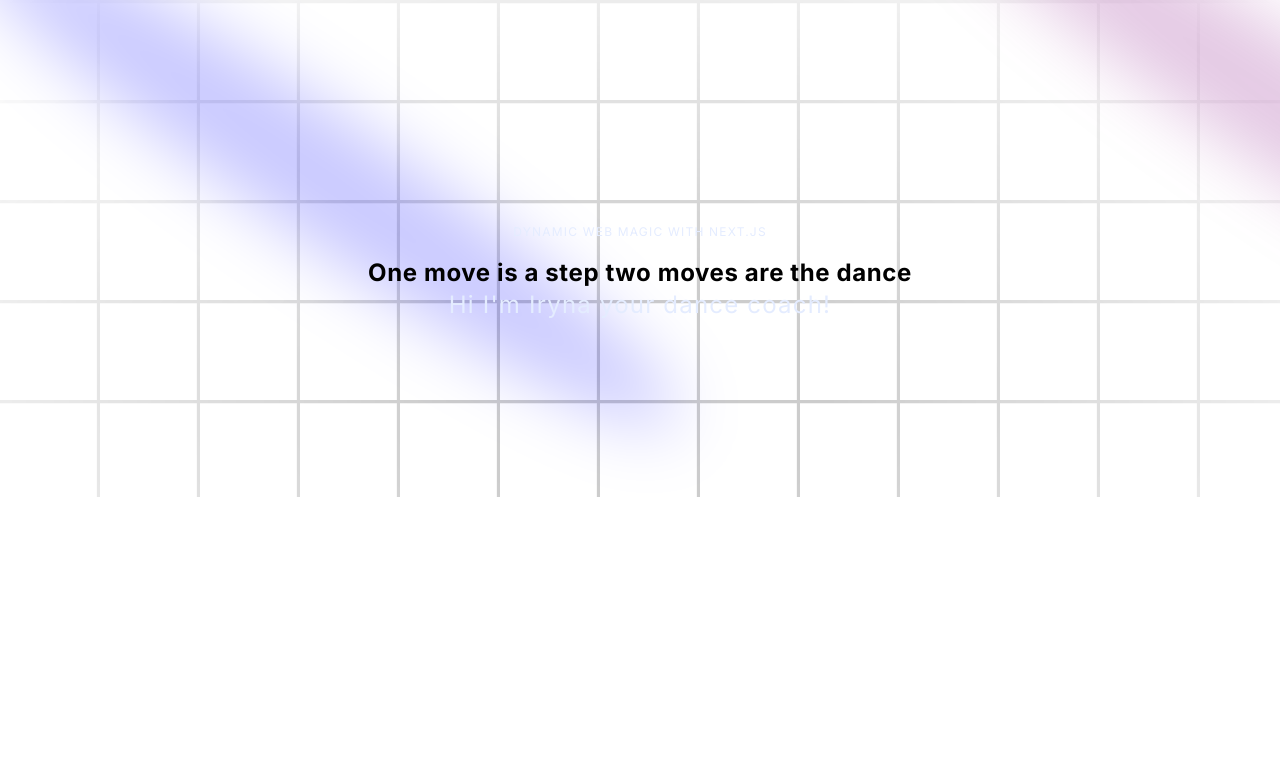
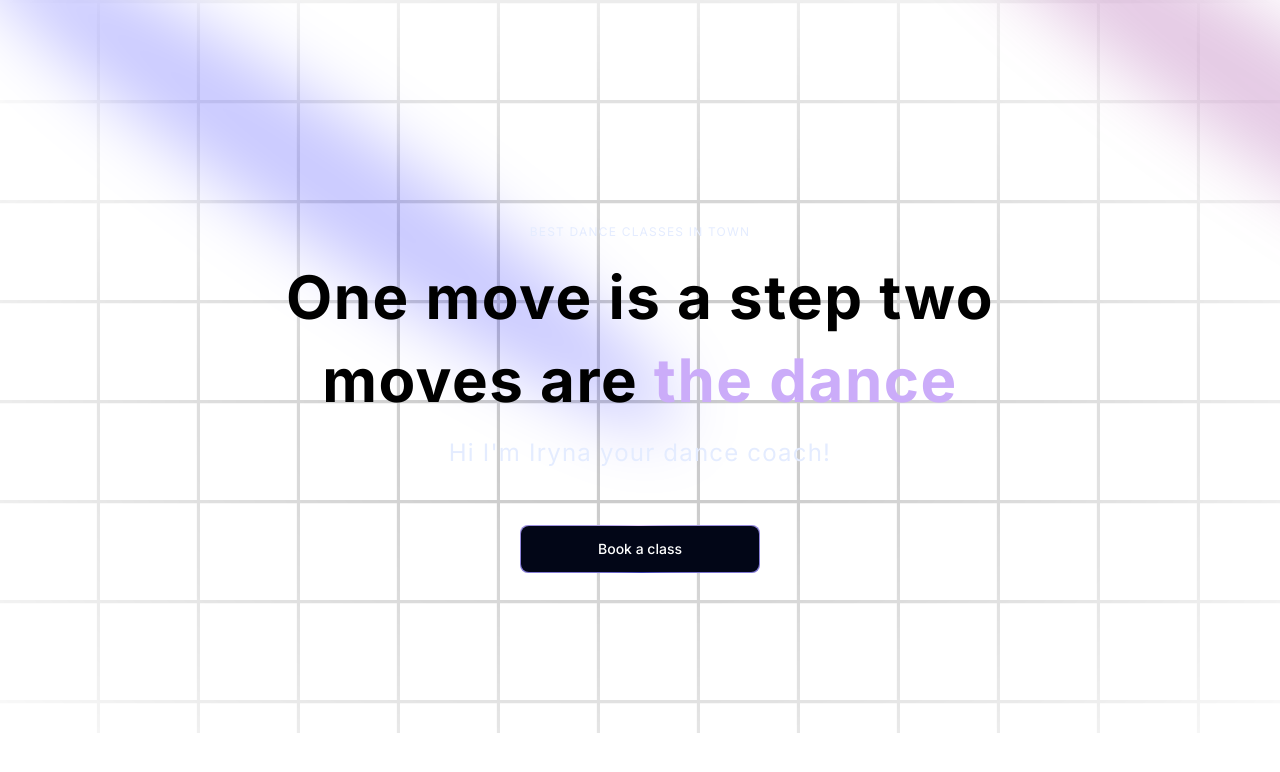
Before and after one commit to viktor-codes/site-prototype, a Next.js app: page / in a window 1280 px wide. Shown: the top 772 px of the page. Built offline with nearby package versions, Linux system fonts and the light colour scheme.

Commit message:
Add button

```diff
--- a/components/Hero.tsx
+++ b/components/Hero.tsx
@@ -1,3 +1,4 @@
+import MagicButton from "./ui/MagicButton";
 import { Spotlight } from "./ui/Spotlight";
 import { TextGenerateEffect } from "./ui/TextGenerateEffect";
 
@@ -26,7 +27,7 @@
             <div className="flex justify-center relative my-20 z-10">
                 <div className="max-w-[89vw] md:max-w-2xl lg:max-w-[60vw] flex flex-col items-center justify-center">
                     <p className="uppercase tracking-widest text-xs text-center text-blue-100 max-w-80">
-                        Dynamic Web Magic with Next.js
+                        Best dance classes in town
                     </p>
                     <TextGenerateEffect
                         className="text-center text-[40px] md:text-5xl lg:text-6xl"
@@ -36,6 +37,11 @@
                     <p className="text-center text-blue-100 md:tracking-wider mb-4 text-sm md:text-lg lg:text-2xl">
                         Hi I&apos;m Iryna your dance coach!
                     </p>
+                    <a href="#about">
+                        <MagicButton
+                            title="Book a class"
+                        />
+                    </a>
                 </div>
             </div>
         </div>
--- /dev/null
+++ b/components/ui/MagicButton.tsx
@@ -0,0 +1,22 @@
+import React from "react";
+
+const MagicButton = ({ title, icon, position, handleClick, otherClasses }:{
+    title: string;
+    icon: React.ReactNode;
+    position: string;
+    handleClick?: () => void;
+    otherClasses?: string;
+}) => {
+    return (
+        <button className="relative inline-flex h-12 w-full overflow-hidden rounded-lg p-[1px] focus:outline-none md:w-60 md:mt-10">
+            <span className="absolute inset-[-1000%] animate-[spin_2s_linear_infinite] bg-[conic-gradient(from_90deg_at_50%_50%,#E2CBFF_0%,#393BB2_50%,#E2CBFF_100%)]" />
+            <span className={`inline-flex h-full w-full cursor-pointer items-center justify-center rounded-lg bg-slate-950 px-7 text-sm font-medium text-white backdrop-blur-3xl ${otherClasses}`}>
+                {position === "left" && icon}
+                {title}
+                {position === "right" && icon}
+            </span>
+        </button>
+    );
+};
+
+export default MagicButton;
--- a/components/ui/TextGenerateEffect.tsx
+++ b/components/ui/TextGenerateEffect.tsx
@@ -32,7 +32,9 @@
                     return (
                         <motion.span
                             key={word + idx}
-                            className="dark:text-white text-black opacity-0"
+                            className={`${
+                                idx > 7 ? "text-purple" :
+                            "dark:text-white text-black opacity-0"} opacity-0`}
                         >
                             {word}{" "}
                         </motion.span>
@@ -44,8 +46,8 @@
 
     return (
         <div className={cn("font-bold", className)}>
-            <div className="mt-4">
-                <div className=" dark:text-white text-black text-2xl leading-snug tracking-wide">
+            <div className="my-4">
+                <div className=" dark:text-white text-black leading-snug tracking-wide">
                     {renderWords()}
                 </div>
             </div>
```
